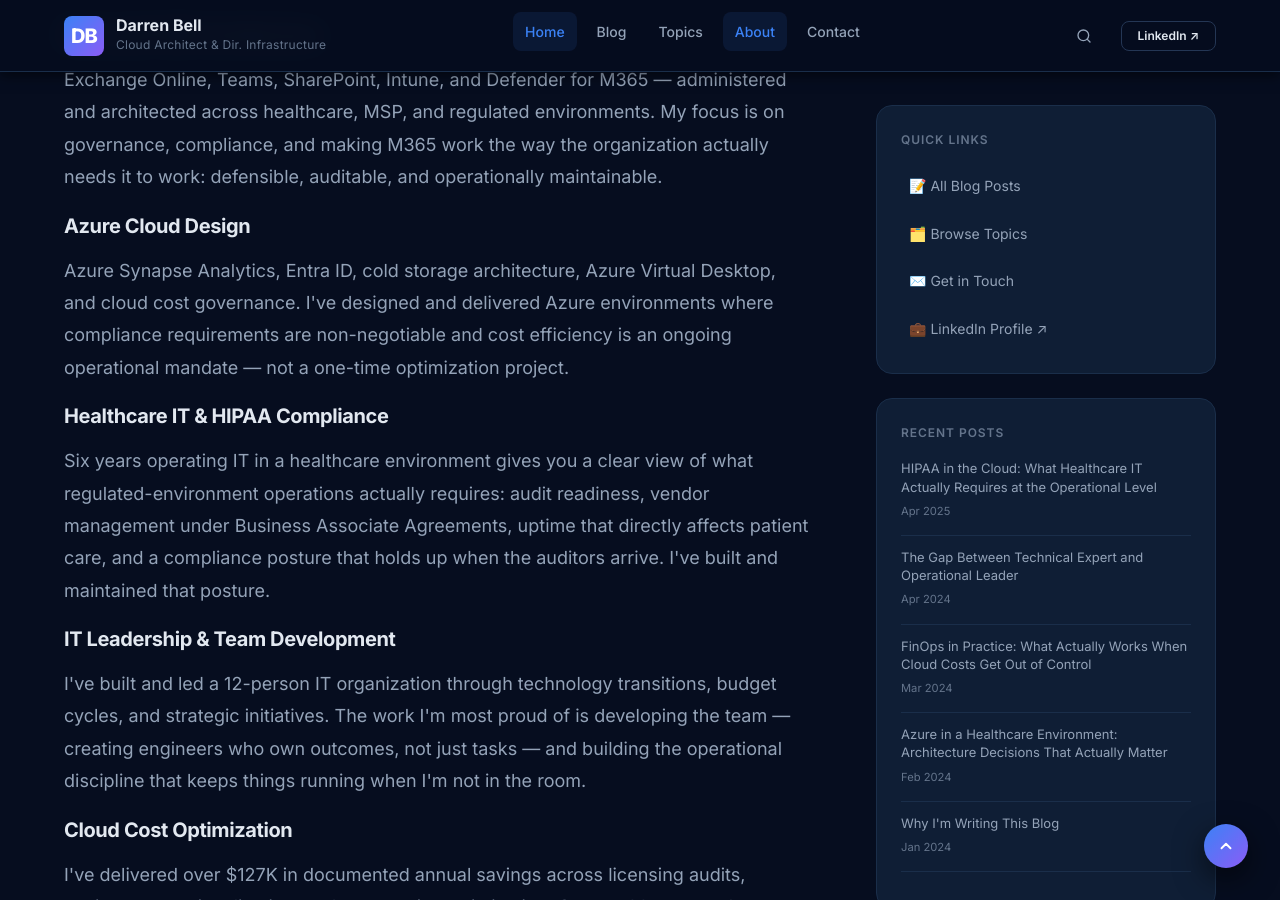
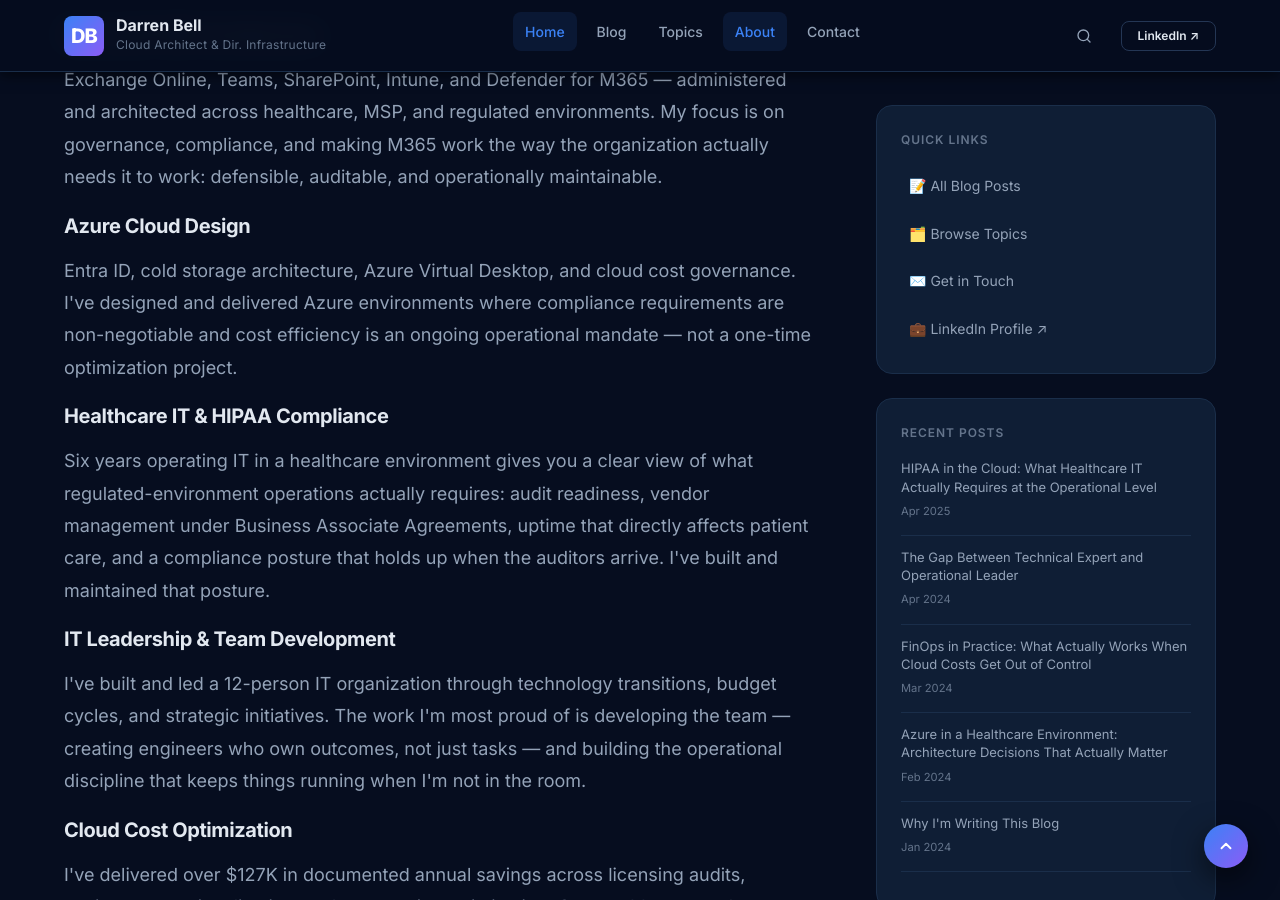
Before and after one commit to darrenbell09/DB_Blog, a Jekyll site: the page built from about.html, in a window 1280 px wide and 900 px high, scrolled down 1555 px. Built offline with Jekyll 4.4.1, drawn with Linux system fonts in a browser that asks for light colours.

Commit message:
Remove redundant mention of Azure Synapse Analytics

```diff
--- a/about.html
+++ b/about.html
@@ -90,7 +90,7 @@ permalink: /about/
 
         <h3>Azure Cloud Design</h3>
         <p>
-          Azure Synapse Analytics, Entra ID, cold storage architecture, Azure Virtual Desktop,
+          Entra ID, cold storage architecture, Azure Virtual Desktop,
           and cloud cost governance. I've designed and delivered Azure environments where
           compliance requirements are non-negotiable and cost efficiency is an ongoing
           operational mandate — not a one-time optimization project.
```
